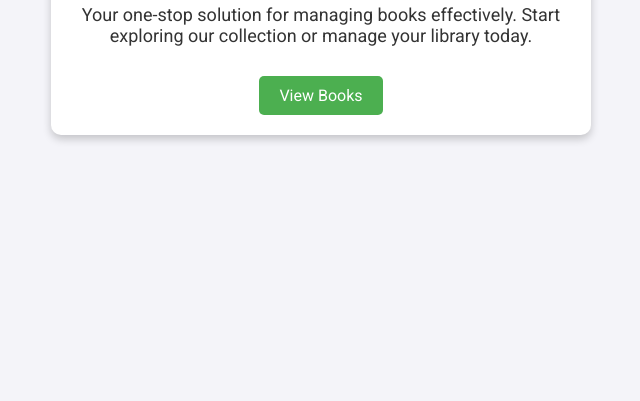
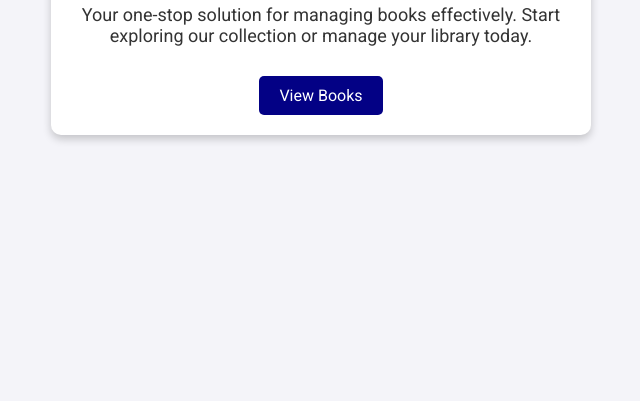
Before and after one commit to JohnJay10/LMS, a website: page public/index.html in a window 1280 px wide. Shown: the part 399-800 px from the top of the page, without its empty margins (319-959 px from the left). Drawn offline with Linux system fonts and the light colour scheme.

Commit message:
todays commit

```diff
--- a/public/index.html
+++ b/public/index.html
@@ -37,13 +37,13 @@
             display: inline-block;
             padding: 10px 20px;
             color: white;
-            background-color: #4CAF50;
+            background-color: #030185;
             text-decoration: none;
             border-radius: 5px;
             transition: background-color 0.3s ease;
         }
         .button:hover {
-            background-color: #45a049;
+            background-color: #030185;
         }
     </style>
 </head>
@@ -51,7 +51,7 @@
     <div class="container">
         <h1>Welcome to the Library Management System</h1>
         <p>Your one-stop solution for managing books effectively. Start exploring our collection or manage your library today.</p>
-        <a href="/api-docs" class="button">View Books</a>
+        <a href="https://libraryapi-five.vercel.app/api-docs" class="button">View Books</a>
     </div>
 </body>
 </html>
```
Also changed, not shown: 1 other file.
